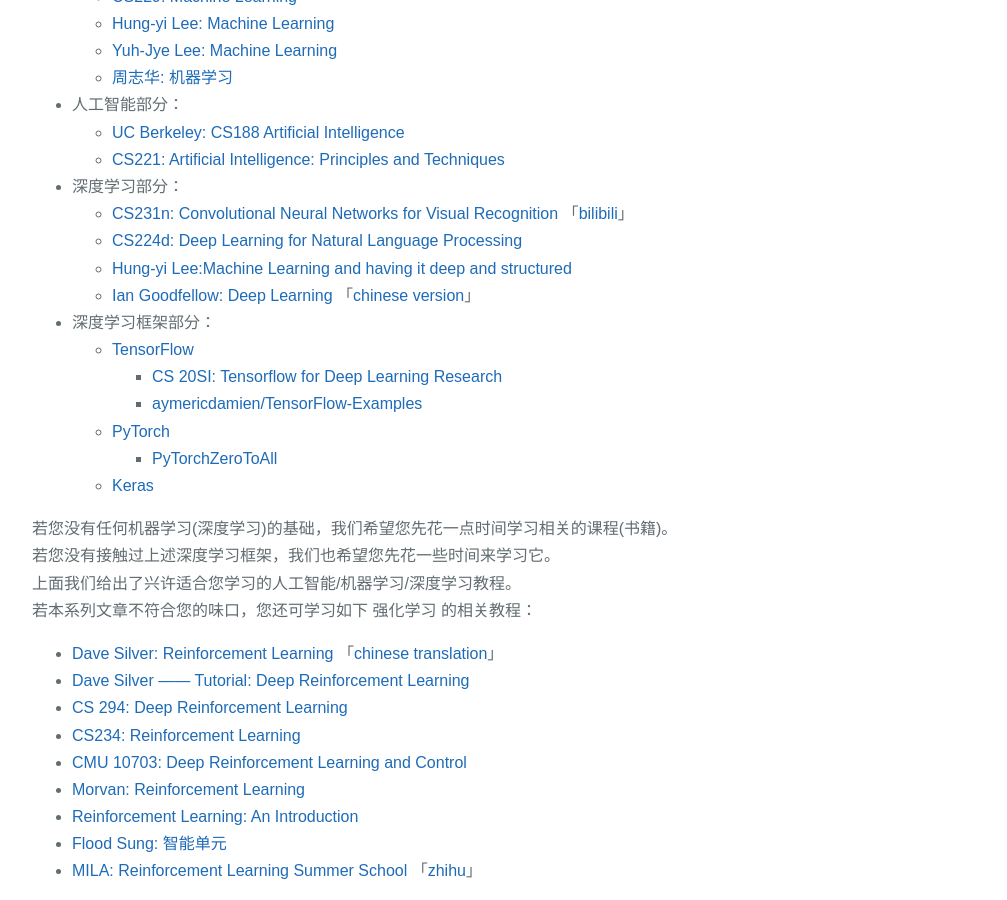
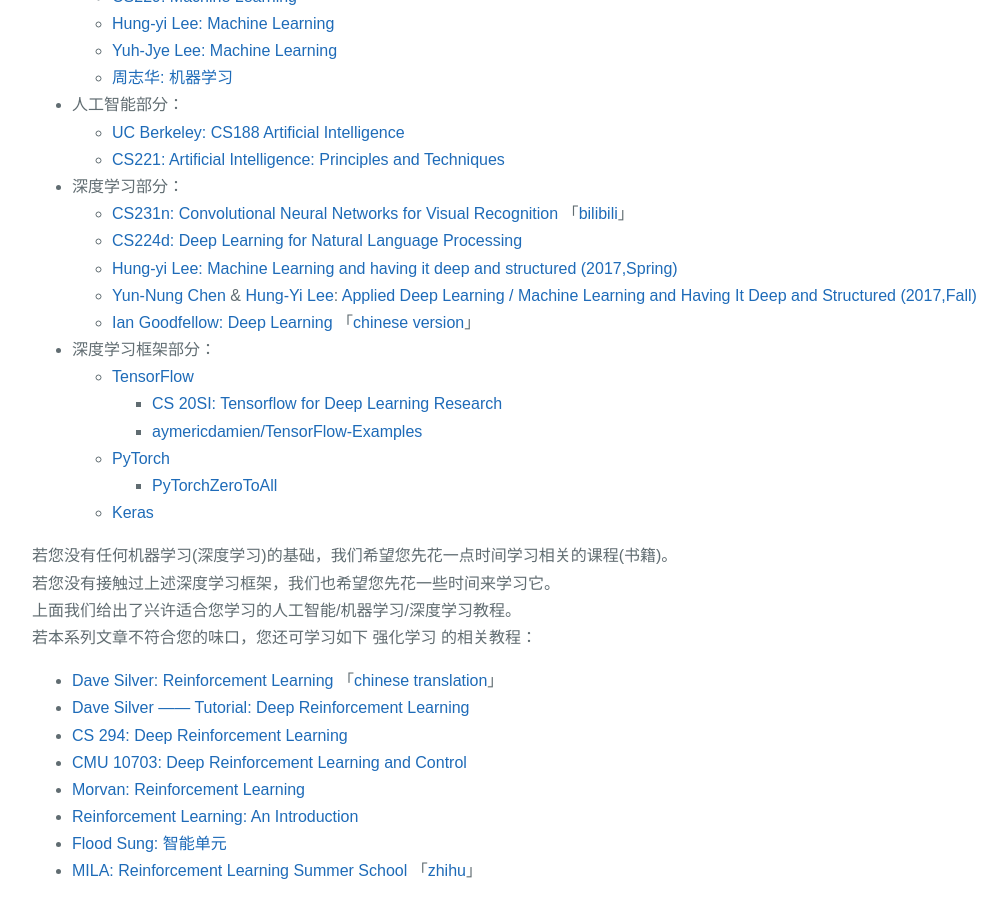
Before and after one commit to RL-Tutorial/RL-Tutorial.github.io, a Jekyll site: the page built from index.md, in a window 1280 px wide and 900 px high, scrolled down 733 px. Shown: the whole window, without its empty margins (104-1111 px from the left). Built offline with Jekyll 4.4.1, drawn with Linux system fonts in a browser that asks for light colours; nearby versions of some CDN libraries; part of the change alters nothing that is shown; some of the changed text lies outside the part shown.

Commit message:
modify link

```diff
--- a/index.md
+++ b/index.md
@@ -23,30 +23,30 @@ This website serves as the guide and introduction to (Deep) Reinforcement Learni
  - 深度学习部分：
     - [CS231n: Convolutional Neural Networks for Visual Recognition][9] 「[bilibili][10]」
     - [CS224d: Deep Learning for Natural Language Processing][11]
-    - [Hung-yi Lee:Machine Learning and having it deep and structured][12]
-    - [Ian Goodfellow: Deep Learning][13]   「[chinese version][14]」
+    - [Hung-yi Lee: Machine Learning and having it deep and structured (2017,Spring)][12]
+    - [Yun-Nung Chen][13] & [Hung-Yi Lee][14]: [Applied Deep Learning / Machine Learning and Having It Deep and Structured (2017,Fall)][15]
+    - [Ian Goodfellow: Deep Learning][16]   「[chinese version][17]」
  - 深度学习框架部分：
-    - [TensorFlow][15]
-        - [CS 20SI: Tensorflow for Deep Learning Research][16]
-        - [aymericdamien/TensorFlow-Examples][17]
-    - [PyTorch][18]
-        - [PyTorchZeroToAll][19]
-    - [Keras][20]
+    - [TensorFlow][18]
+        - [CS 20SI: Tensorflow for Deep Learning Research][19]
+        - [aymericdamien/TensorFlow-Examples][20]
+    - [PyTorch][21]
+        - [PyTorchZeroToAll][22]
+    - [Keras][23]
 
 若您没有任何机器学习(深度学习)的基础，我们希望您先花一点时间学习相关的课程(书籍)。
 若您没有接触过上述深度学习框架，我们也希望您先花一些时间来学习它。
 上面我们给出了兴许适合您学习的人工智能/机器学习/深度学习教程。
 若本系列文章不符合您的味口，您还可学习如下 强化学习 的相关教程：
 
-- [Dave Silver: Reinforcement Learning][21] 「[chinese translation][22]」
-- [Dave Silver —— Tutorial: Deep Reinforcement Learning][23]
-- [CS 294: Deep Reinforcement Learning][24]
-- [CS234: Reinforcement Learning][25]
-- [CMU 10703: Deep Reinforcement Learning and Control][26]
-- [Morvan: Reinforcement Learning][27]
-- [Reinforcement Learning: An Introduction][28]
-- [Flood Sung: 智能单元][29]
-- [MILA: Reinforcement Learning Summer School][30] 「[zhihu][31]」
+- [Dave Silver: Reinforcement Learning][24] 「[chinese translation][25]」
+- [Dave Silver —— Tutorial: Deep Reinforcement Learning][26]
+- [CS 294: Deep Reinforcement Learning][27]
+- [CMU 10703: Deep Reinforcement Learning and Control][28]
+- [Morvan: Reinforcement Learning][29]
+- [Reinforcement Learning: An Introduction][30]
+- [Flood Sung: 智能单元][31]
+- [MILA: Reinforcement Learning Summer School][32] 「[zhihu][33]」
 
 
 ## Tutorial Coverage:
@@ -65,7 +65,7 @@ This website serves as the guide and introduction to (Deep) Reinforcement Learni
 
 ### Reinforcement Learning Part:
 
- - [Introduction to Reinforcement Learning][33]
+ - [Introduction to Reinforcement Learning][34]
  - Markov decision process
     - Markov Property
     - Markov Process
@@ -92,13 +92,13 @@ This website serves as the guide and introduction to (Deep) Reinforcement Learni
 
 - Value-based
     - (DQN) Deep Q Network
-        - [Playing Atari with Deep Reinforcement Learning][34]
-        - [Human-level control through deep reinforcement learning][35]
+        - [Playing Atari with Deep Reinforcement Learning][35]
+        - [Human-level control through deep reinforcement learning][36]
         - Demo 1 : Flappy Bird
         - Tutorial : OpenAI-gym tutorial
         - Demo 2 : Atari Game
     - Other improvements:
-        - [(DDQN) Deep Reinforcement Learning with Double Q-learning ][36]
+        - [(DDQN) Deep Reinforcement Learning with Double Q-learning ][37]
         - Prioritized Prioritized Experience Replay
         - Dueling Network Architectures for Deep Reinforcement Learning
         - Demo 1 : Flappy Bird
@@ -117,16 +117,22 @@ This website serves as the guide and introduction to (Deep) Reinforcement Learni
     - Rainbow: Combining Improvements in Deep Reinforcement Learning
 
 
-如果您发现任何错误，或是有任何建议及意见，亦或是您希望加入本系列文章的撰写，请联系 [我们][32] ！
+如果您发现任何错误，或是有任何建议及意见，亦或是您希望加入本系列文章的撰写，请联系我们 ！
 
 
 
 
 
+  [34]: {{ site.BASE_PATH }}/2017/11/02/intro-to-rl.html
+  [35]: {{ site.BASE_PATH }}/2017/12/03/dqn.html
+  [36]: {{ site.BASE_PATH }}/2017/11/04/dqn2.html
+  [37]: {{ site.BASE_PATH }}/2017/12/08/ddqn.html
+
+
   [1]: http://cs229.stanford.edu/section/cs229-linalg.pdf
   [2]: http://cs229.stanford.edu/section/cs229-prob.pdf
   [3]: http://cs229.stanford.edu/
-  [4]: http://speech.ee.ntu.edu.tw/~tlkagk/courses_ML17.html
+  [4]: http://speech.ee.ntu.edu.tw/~tlkagk/courses_ML17_2.html
   [5]: http://ocw.nctu.edu.tw/course_detail.php?bgid=1&gid=1&nid=563#.WfcvbFtL-Ul
   [6]: https://cs.nju.edu.cn/zhouzh/zhouzh.files/publication/MLbook2016.htm
   [7]: http://ai.berkeley.edu/course_schedule.html
@@ -135,27 +141,24 @@ This website serves as the guide and introduction to (Deep) Reinforcement Learni
   [10]: http://www.bilibili.com/video/av13260183/index_1.html
   [11]: http://cs224d.stanford.edu/
   [12]: http://speech.ee.ntu.edu.tw/~tlkagk/courses_MLDS17.html
-  [13]: http://www.deeplearningbook.org/
-  [14]: https://github.com/exacity/deeplearningbook-chinese
-  [15]: https://www.tensorflow.org/
-  [16]: https://web.stanford.edu/class/cs20si/
-  [17]: https://github.com/aymericdamien/TensorFlow-Examples
-  [18]: http://pytorch.org/
-  [19]: https://github.com/hunkim/PyTorchZeroToAll
-  [20]: https://keras.io/
-  [21]: http://www0.cs.ucl.ac.uk/staff/D.Silver/web/Teaching.html
-  [22]: http://list.youku.com/albumlist/show/id_49376145.html
-  [23]: http://icml.cc/2016/tutorials/deep_rl_tutorial.pdf
-  [24]: http://rll.berkeley.edu/deeprlcourse/
-  [25]: http://web.stanford.edu/class/cs234/index.html
-  [26]: https://katefvision.github.io/
-  [27]: https://morvanzhou.github.io/tutorials/machine-learning/reinforcement-learning/
-  [28]: http://incompleteideas.net/sutton/book/the-book.html
-  [29]: https://zhuanlan.zhihu.com/intelligentunit
-  [30]: https://mila.quebec/en/cours/deep-learning-summer-school-2017/
-  [31]: https://zhuanlan.zhihu.com/p/28922147
-  [32]: https://zhuanlan.zhihu.com/rl-tutorial
-  [33]: {{ site.BASE_PATH }}/2017/11/02/intro-to-rl.html
-  [34]: {{ site.BASE_PATH }}/2017/12/03/dqn.html
-  [35]: {{ site.BASE_PATH }}/2017/11/04/dqn2.html
-  [36]: {{ site.BASE_PATH }}/2017/12/08/ddqn.html
+  [13]: https://www.csie.ntu.edu.tw/~yvchen/
+  [14]: http://speech.ee.ntu.edu.tw/~tlkagk/
+  [15]: https://www.csie.ntu.edu.tw/~yvchen/f106-adl/syllabus.html
+  [16]: http://www.deeplearningbook.org/
+  [17]: https://github.com/exacity/deeplearningbook-chinese
+  [18]: https://www.tensorflow.org/
+  [19]: https://web.stanford.edu/class/cs20si/
+  [20]: https://github.com/aymericdamien/TensorFlow-Examples
+  [21]: http://pytorch.org/
+  [22]: https://github.com/hunkim/PyTorchZeroToAll
+  [23]: https://keras.io/
+  [24]: http://www0.cs.ucl.ac.uk/staff/D.Silver/web/Teaching.html
+  [25]: http://list.youku.com/albumlist/show/id_49376145.html
+  [26]: http://icml.cc/2016/tutorials/deep_rl_tutorial.pdf
+  [27]: http://rll.berkeley.edu/deeprlcourse/
+  [28]: https://katefvision.github.io/
+  [29]: https://morvanzhou.github.io/tutorials/machine-learning/reinforcement-learning/
+  [30]: http://incompleteideas.net/book/the-book-2nd.html
+  [31]: https://zhuanlan.zhihu.com/intelligentunit
+  [32]: https://mila.quebec/en/cours/deep-learning-summer-school-2017/
+  [33]: https://zhuanlan.zhihu.com/p/28922147
```
